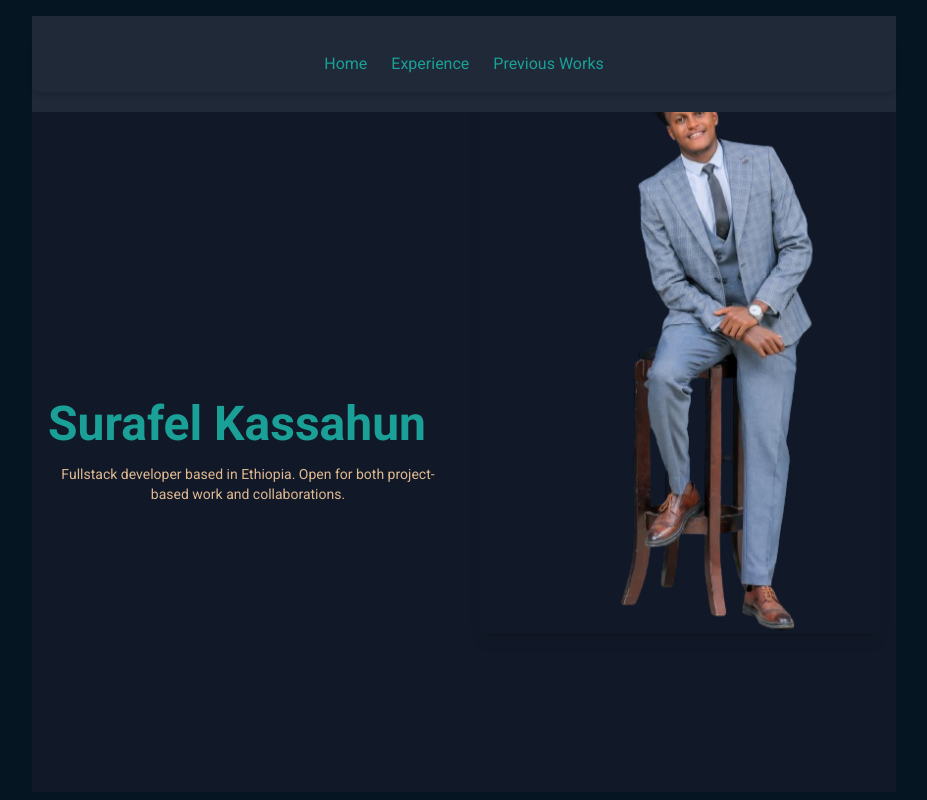
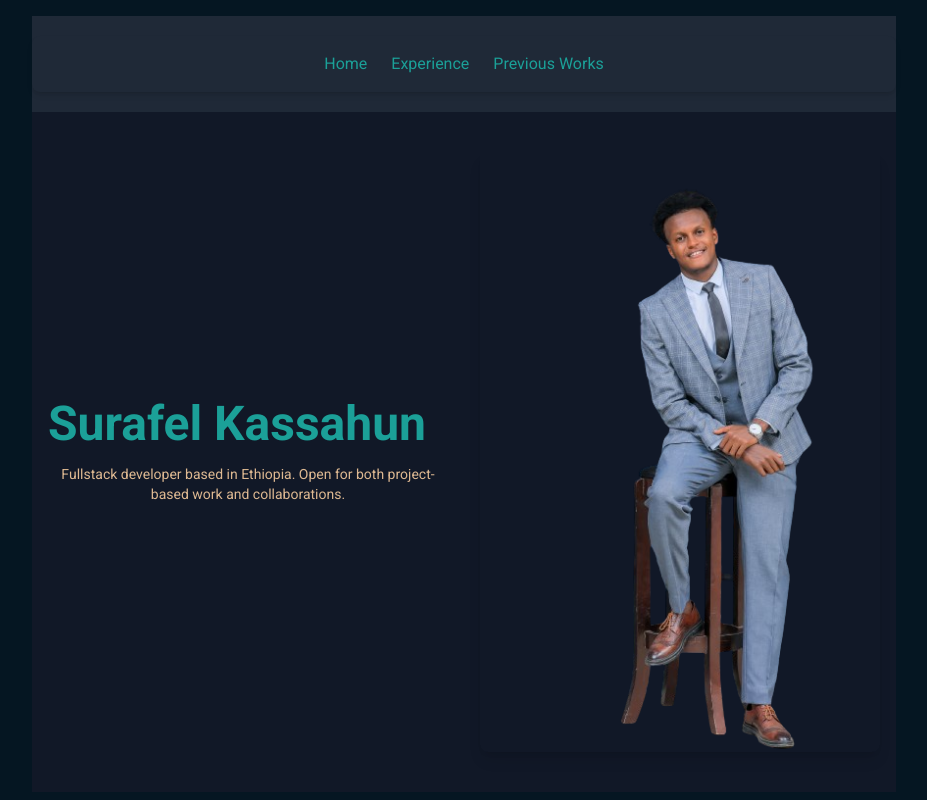
Before and after one commit to SurafelK/my_portfolio, a Next.js app: page / in a window 1280 px wide. Shown: the top 800 px of the page, without its empty margins (176-1103 px from the left). Built offline with nearby package versions, Linux system fonts and the light colour scheme.

Commit message:
update on page

```diff
--- a/src/app/page.js
+++ b/src/app/page.js
@@ -52,7 +52,7 @@ export default function Home() {
                                 Fullstack developer based in Ethiopia. Open for both project-based work and collaborations.
                             </p>
                         </div>
-                        <div className="relative animate-bounce">
+                        <div className="relative animate-none">
                             <img
                                 src="/Bggggpng.png"
                                 alt="Background"
```
